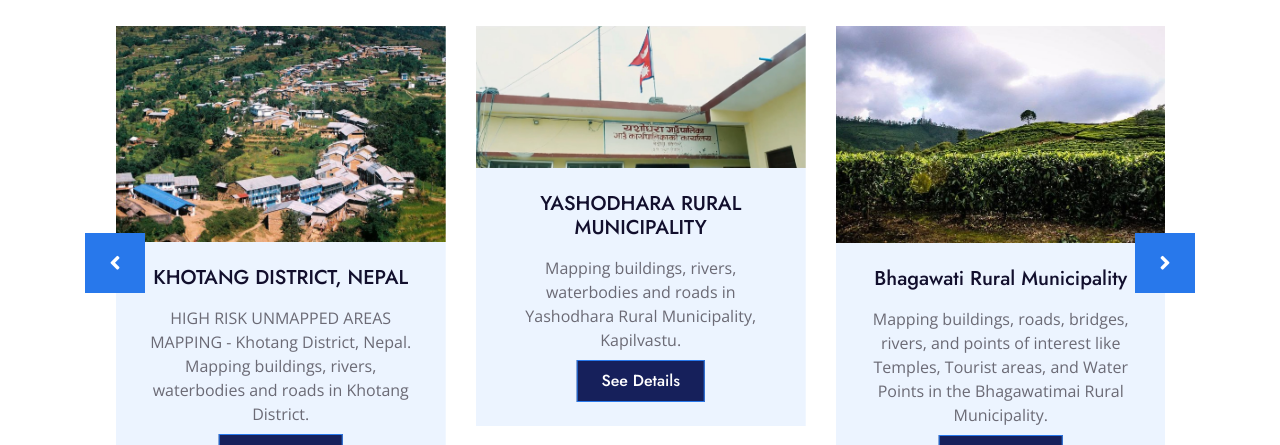
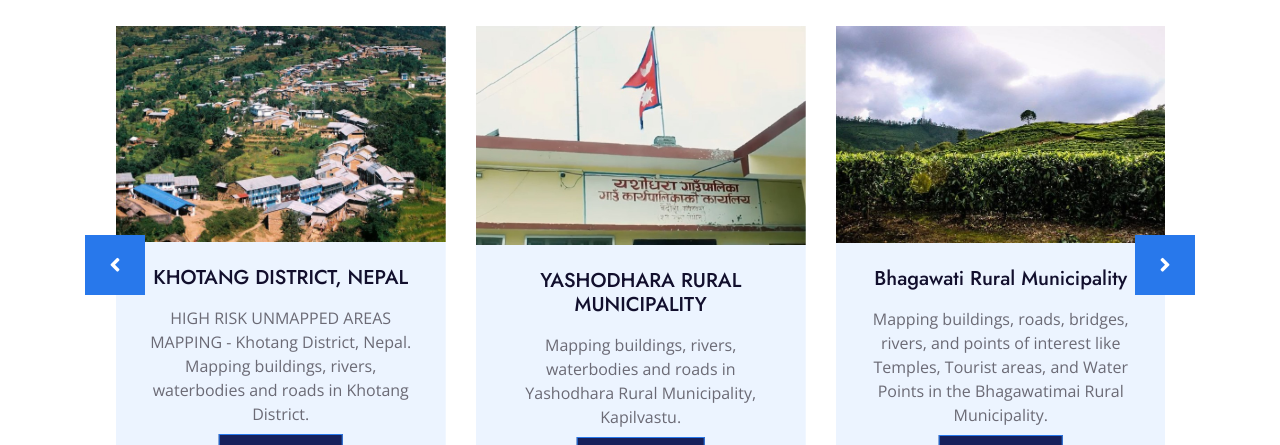
Before and after one commit to mapbud/mapbud.github.io, a plain HTML site: page projects.html in a window 1280 px wide. Shown: the part 788-1233 px from the top of the page. Drawn offline with nearby package versions, Linux system fonts and the light colour scheme.

Commit message:
Update projects.html

```diff
--- a/projects.html
+++ b/projects.html
@@ -139,7 +139,7 @@
                 </div>
 
                 <div class="team-item">
-                    <img class="img-fluid w-100" src="img/yasodhara.jpg" alt="hottaskingproject">
+                    <img class="img-fluid w-100" src="./projects/img/yasodhara.jpg" alt="hottaskingproject">
                     <div class="bg-light text-center p-4">
                         <h5 class="mb-3">YASHODHARA RURAL MUNICIPALITY</h5>
                         <p class="mb-2">Mapping buildings, rivers, waterbodies and roads in Yashodhara Rural Municipality, Kapilvastu.</p>
@@ -177,7 +177,7 @@
                 </div>
 
                 <div class="team-item">
-                    <img class="img-fluid w-100" src="img/yasodhara.jpg" alt="hottaskingproject">
+                    <img class="img-fluid w-100" src="./projects/img/yasodhara.jpg" alt="hottaskingproject">
                     <div class="bg-light text-center p-4">
                         <h5 class="mb-3">YASHODHARA RURAL MUNICIPALITY</h5>
                         <p class="mb-2">Mapping buildings, rivers, waterbodies and roads in Yashodhara Rural Municipality, Kapilvastu.</p>
```
